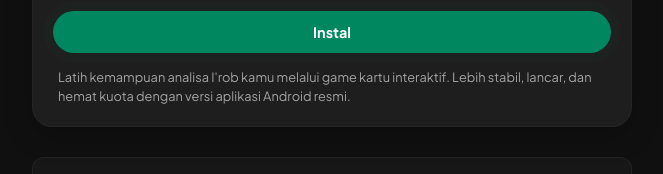
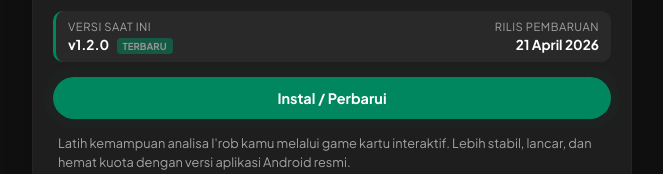
Before and after one commit to amogenz/Nahwu-OS, a website: page home.html in a window 1280 px wide. Shown: the part 263-437 px from the top of the page, without its empty margins (308-971 px from the left). Drawn offline with Linux system fonts and the light colour scheme.

Commit message:
Add files via upload

```diff
--- a/home.html
+++ b/home.html
@@ -199,6 +199,49 @@
         @media (max-width: 480px) {
             .logo-amogenz { font-size: 1.5rem; }
         }
+        /* Informasi Versi & Tanggal */
+.ps-version-info {
+    display: flex;
+    justify-content: space-between;
+    align-items: center;
+    background: rgba(255, 255, 255, 0.05);
+    padding: 8px 12px;
+    border-radius: 10px;
+    margin-bottom: 15px;
+    border-left: 3px solid var(--play-green);
+}
+
+.ps-v-label {
+    font-size: 0.7rem;
+    color: var(--text-dim);
+    display: block;
+    text-transform: uppercase;
+    letter-spacing: 0.5px;
+}
+
+.ps-v-value {
+    font-size: 0.85rem;
+    font-weight: 700;
+    color: #fff;
+}
+
+.badge-new {
+    background: var(--play-green);
+    color: white;
+    font-size: 0.6rem;
+    padding: 2px 6px;
+    border-radius: 4px;
+    margin-left: 5px;
+    vertical-align: middle;
+    animation: blink 2s infinite;
+}
+
+@keyframes blink {
+    0% { opacity: 1; }
+    50% { opacity: 0.5; }
+    100% { opacity: 1; }
+}
+
     </style>
 </head>
 <body>
@@ -237,14 +280,26 @@
         </div>
     </div>
 
-            <a href="https://github.com/amogenz/Game/releases/download/Apk/NahwuCard.apk" class="ps-btn-instal">
-                Instal
+    <div class="ps-version-info">
+        <div>
+            <span class="ps-v-label">Versi Saat Ini</span>
+            <span class="ps-v-value">v1.2.0 <span class="badge-new">TERBARU</span></span>
+        </div>
+        <div style="text-align: right;">
+            <span class="ps-v-label">Rilis Pembaruan</span>
+            <span class="ps-v-value">21 April 2026</span>
+        </div>
+    </div>
+
+    <a href="https://github.com/amogenz/Game/releases/download/Apk/Nahwu.Card_.Master.I.rob.apk" class="ps-btn-instal">
+        Instal / Perbarui
     </a>
 
     <p class="ps-description">
         Latih kemampuan analisa I'rob kamu melalui game kartu interaktif. Lebih stabil, lancar, dan hemat kuota dengan versi aplikasi Android resmi.
     </p>
 </div>
+
 
         <div class="web-links">
             <a href="https://game-nahwu.amogenz.xyz" class="card-link">
```
Lines whose indentation alone changed are shown as unchanged.
